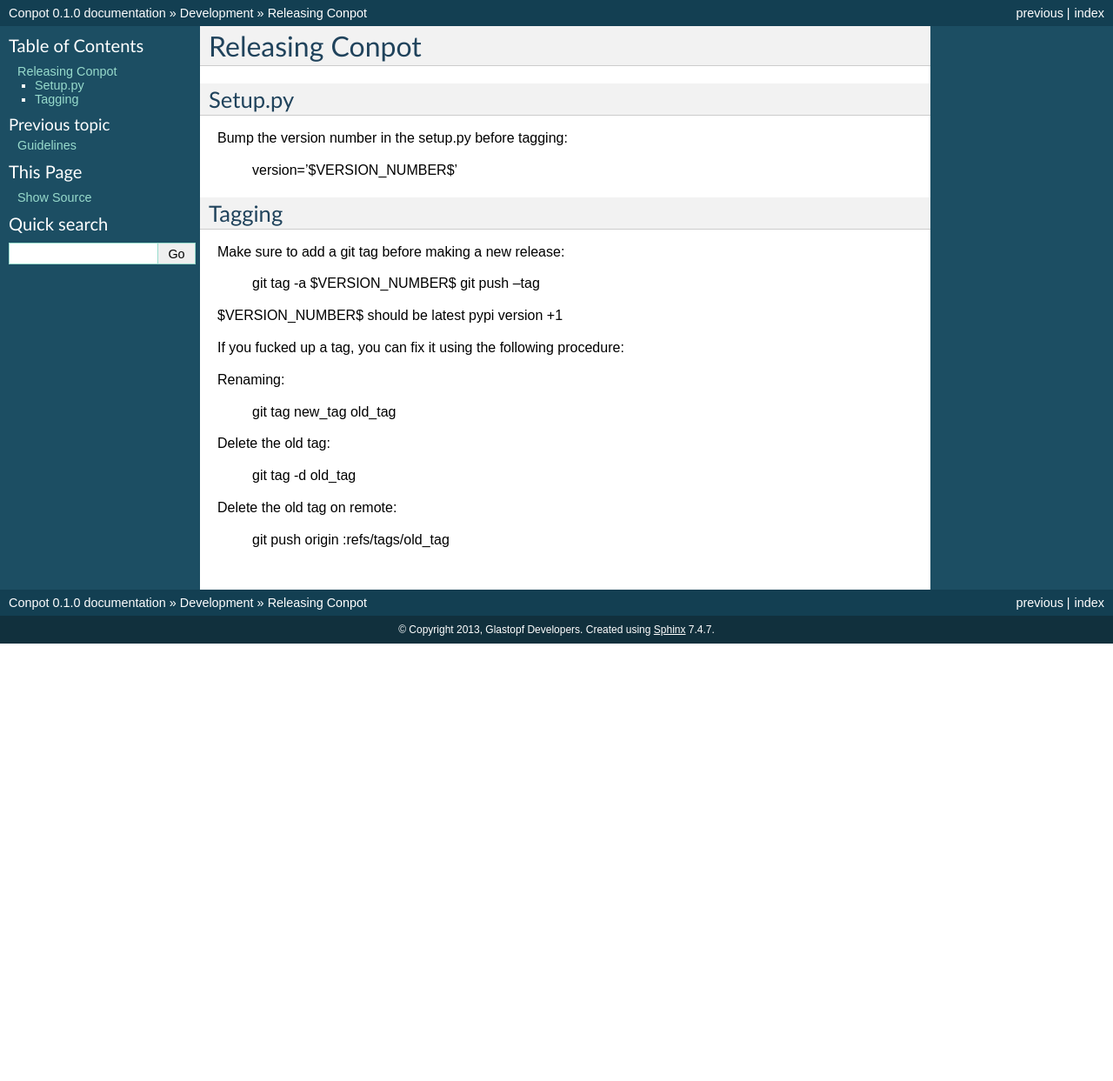
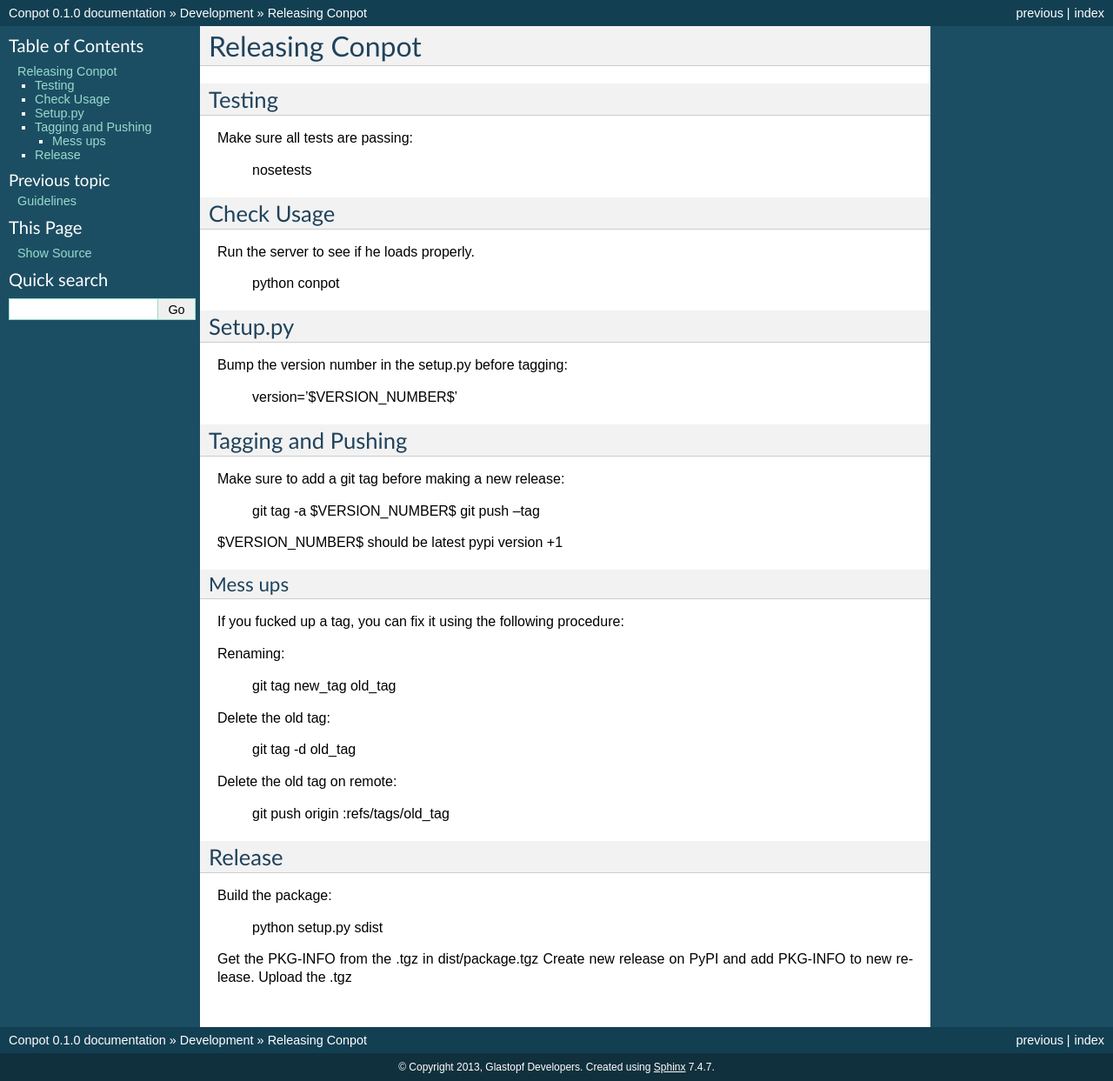
Before and after one commit to logictitans/PLC-conpot, a Sphinx documentation site: the page built from docs/source/development/releasing.rst, in a window 1280 px wide. Shown: the whole page at 87% size. Built offline with Sphinx 7.4.7, drawn with Linux system fonts in a browser that asks for light colours; before the commit the page ends 900 px from its top, so only the background shows below that.

```diff
--- a/docs/source/development/releasing.rst
+++ b/docs/source/development/releasing.rst
@@ -1,5 +1,19 @@
 Releasing Conpot
 ================
+
+Testing
+-------
+
+Make sure all tests are passing:
+
+  nosetests
+
+Check Usage
+-----------
+
+Run the server to see if he loads properly.
+
+  python conpot
 
 Setup.py
 --------
@@ -8,8 +22,8 @@ Bump the version number in the setup.py before tagging:
 
   version='$VERSION_NUMBER$'
 
-Tagging
--------
+Tagging and Pushing
+-------------------
 
 Make sure to add a git tag before making a new release:
 
@@ -18,6 +32,8 @@ Make sure to add a git tag before making a new release:
 
 $VERSION_NUMBER$ should be latest pypi version +1
 
+Mess ups
+~~~~~~~~
 
 If you fucked up a tag, you can fix it using the following procedure:
 
@@ -32,3 +48,13 @@ Delete the old tag:
 Delete the old tag on remote:
 
   git push origin :refs/tags/old_tag
+
+Release
+-------
+
+Build the package:
+
+  python setup.py sdist
+
+Get the PKG-INFO from the .tgz in dist/package.tgz
+Create new release on PyPI and add PKG-INFO to new release. Upload the .tgz
```
